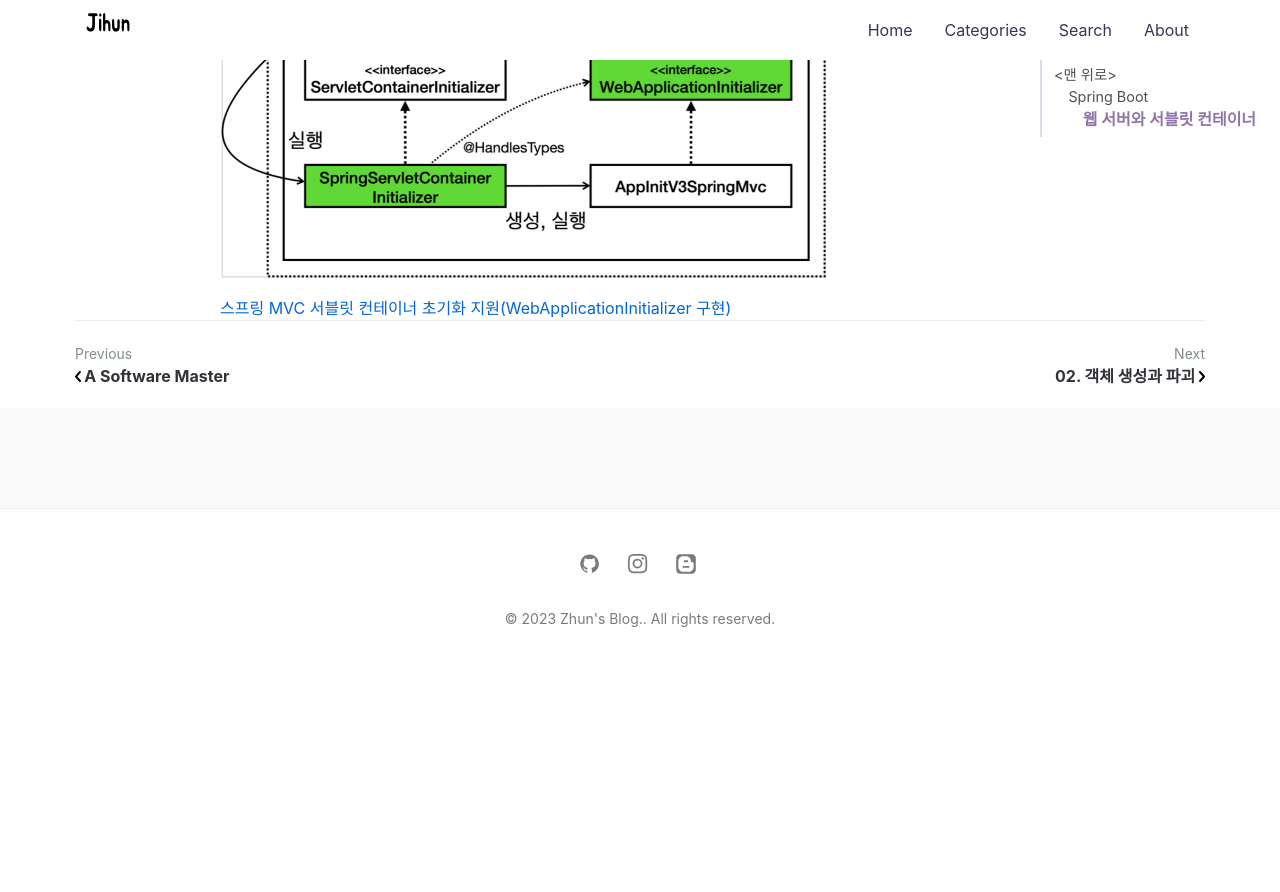
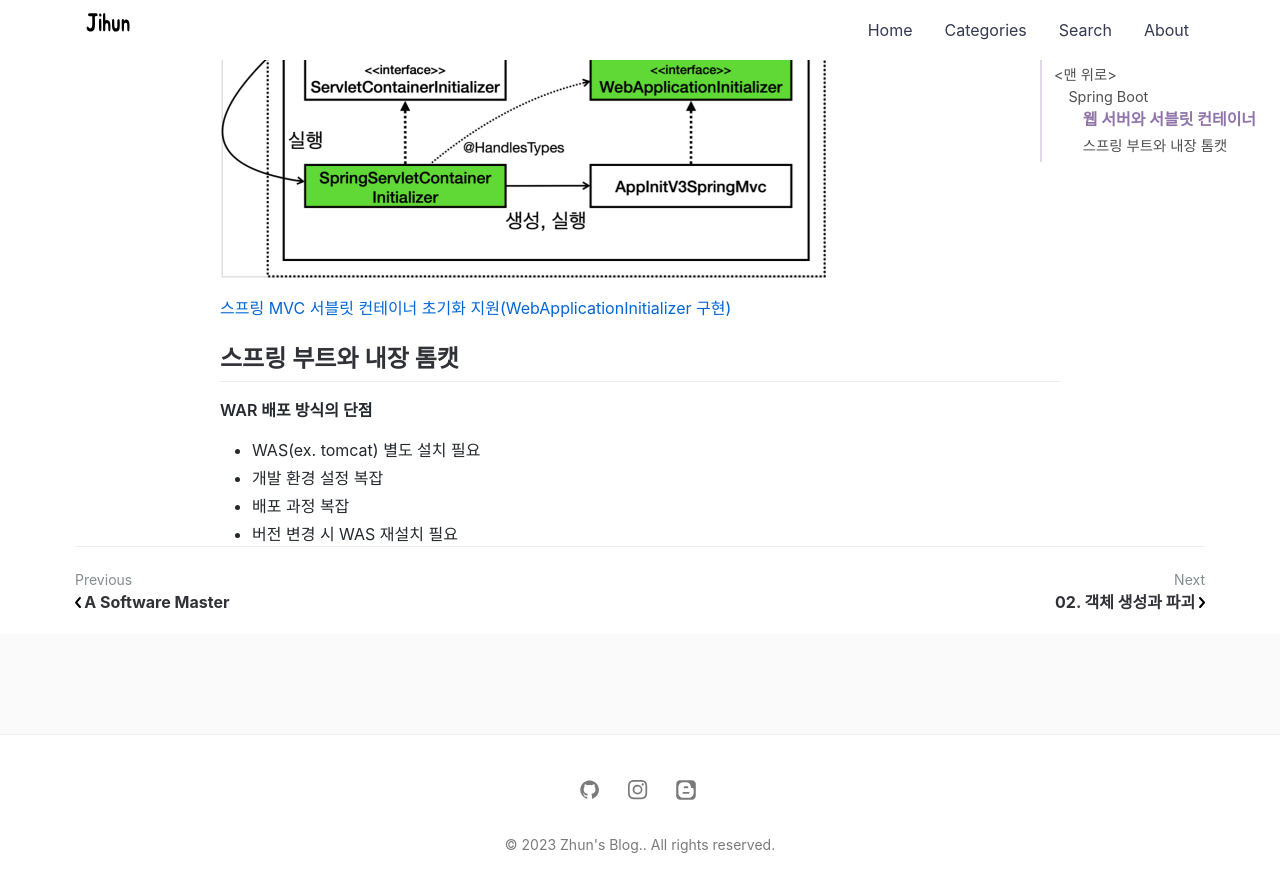
Before and after one commit to jihunparkme/jihunparkme.github.io, a Jekyll site: the page built from _posts/2023-04-06-spring-boot.md, in a window 1280 px wide and 900 px high, scrolled down 3788 px. Shown: the top 892 px of the window. Built offline with Jekyll 4.4.1, drawn with Linux system fonts in a browser that asks for light colours; nearby versions of some CDN libraries; comment, search, counter and statistics services are not loaded; before the commit the page ends 4462 px from its top, so only the background shows below that.

Commit message:
[Spring Boot] 스프링 부트와 내장 톰캣

```diff
--- a/_posts/2023-04-06-spring-boot.md
+++ b/_posts/2023-04-06-spring-boot.md
@@ -125,3 +125,12 @@ public interface WebApplicationInitializer {
 ![Result](https://github.com/jihunparkme/jihunparkme.github.io/blob/master/post_img/spring-boot/WebApplicationInitializer.png?raw=true 'Result')
 
 [스프링 MVC 서블릿 컨테이너 초기화 지원(WebApplicationInitializer 구현)](https://github.com/jihunparkme/Inflearn-Spring-Boot/commit/75febc7e060a0f49b77090352ebf7e8732667ee5)
+
+## 스프링 부트와 내장 톰캣
+
+**WAR 배포 방식의 단점**
+
+- WAS(ex. tomcat) 별도 설치 필요
+- 개발 환경 설정 복잡
+- 배포 과정 복잡
+- 버전 변경 시 WAS 재설치 필요
```
